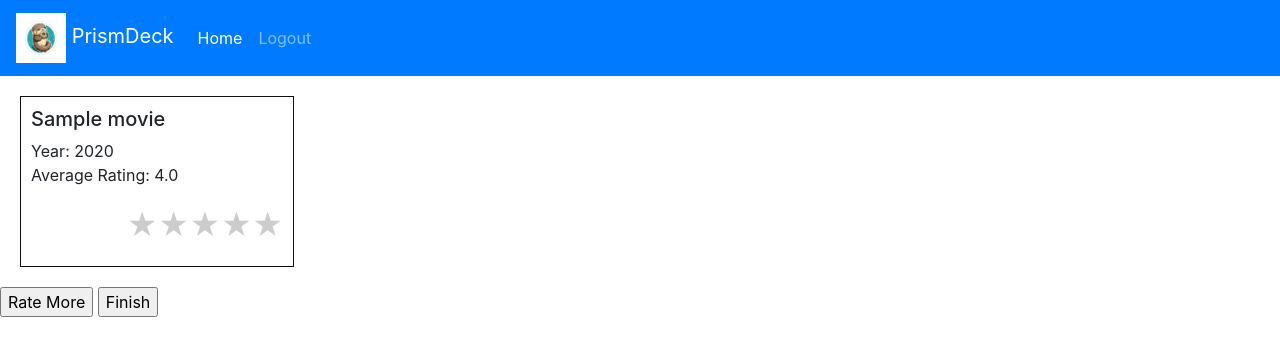
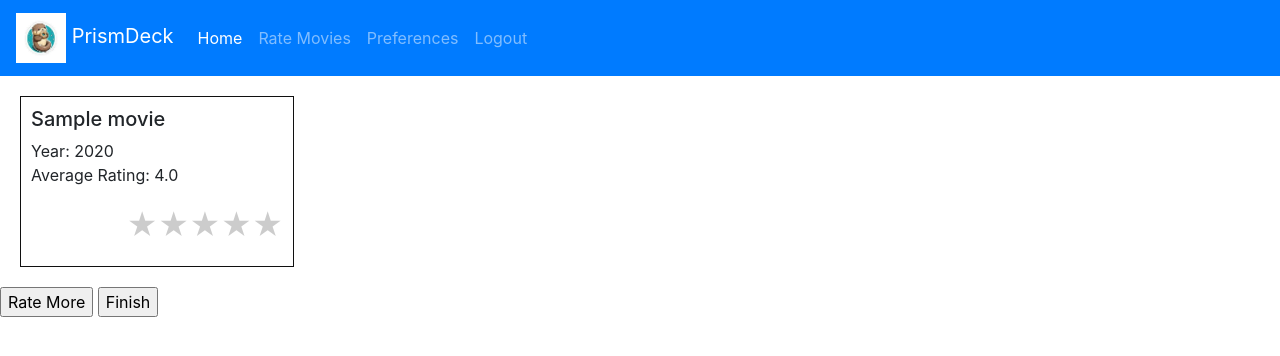
Before and after one commit to NomNomNavigator/PrismDeck, a Flask app: page /rate-movies in a window 1280 px wide. Shown: the top 356 px of the page. Run offline with Flask 3, Linux system fonts and the light colour scheme; a user stored in the database is signed in; tables that the repository leaves empty hold one stand-in row (values such as "Sample post"); parts of the project's set-up code (start-up, migrations or seed data) failed here and were passed over.

Commit message:
updated nav bar on rate movies

```diff
--- a/web_app/templates/rate-movies.html
+++ b/web_app/templates/rate-movies.html
@@ -17,7 +17,9 @@
       <div class="collapse navbar-collapse" id="navbarNavAltMarkup">
         <div class="navbar-nav">
            {% if user.is_authenticated %}
-          <a class="nav-item nav-link active" href="/home">Home<span class="sr-only">(current)</span></a>
+          <a class="nav-item nav-link active" href="/prism-home">Home<span class="sr-only">(current)</span></a>
+            <a class="nav-item nav-link" href="/rate-movies">Rate Movies</a>
+            <a class="nav-item nav-link" href="/prefer">Preferences</a>
             <a class="nav-item nav-link" href="/logout">Logout</a>
             {% else %}
             <a class="nav-item nav-link" href="/login">Login</a>
```
